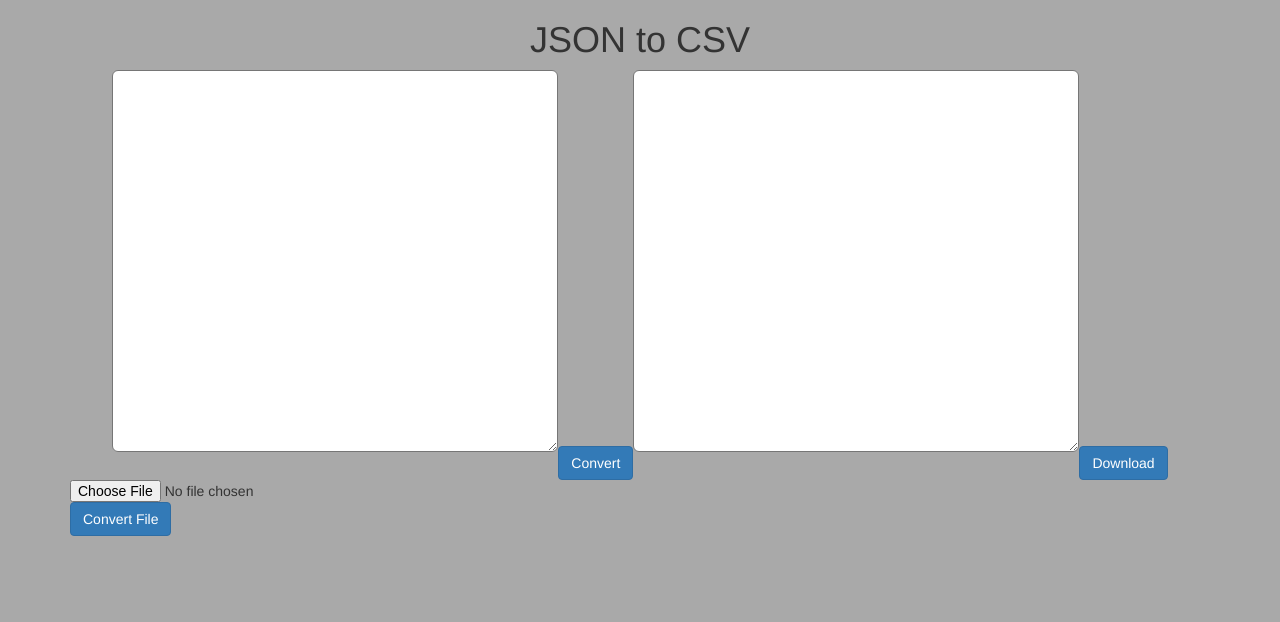
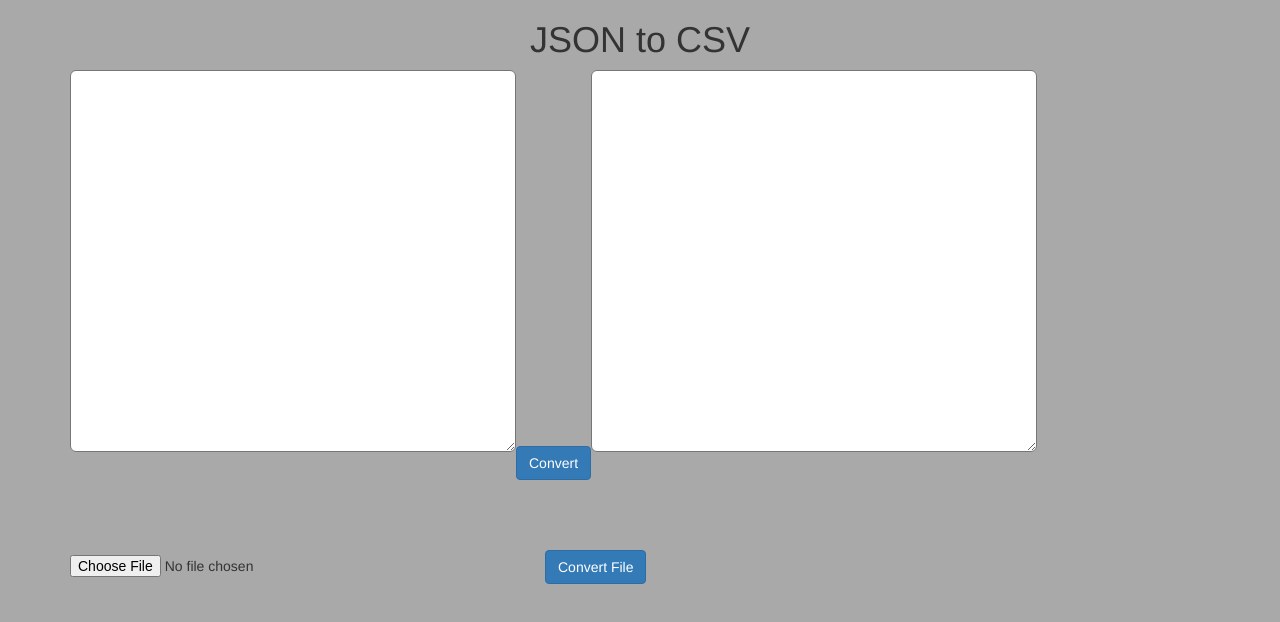
Before and after one commit to melnele/CSVJSON, an Angular app: page / in a window 1280 px wide. Shown: the top 622 px of the page. Built offline with nearby package versions, Linux system fonts and the light colour scheme.

Commit message:
some dep updates and UI changes

```diff
--- a/src/app/app.component.css
+++ b/src/app/app.component.css
@@ -0,0 +1,4 @@
+#file{
+    display: inline-block;
+    width: auto;
+}
--- a/src/app/app.component.html
+++ b/src/app/app.component.html
@@ -1,15 +1,14 @@
 <div class="container">
-  <div style="text-align:center">
-    <h1>{{ title }}</h1>
-  </div>
+  <h1 style="text-align:center">{{ title }}</h1>
 
-  <div style="text-align:center">
+  <div>
     <textarea type="text" id="json" rows="15" cols="38" class="form-group input-lg" [(ngModel)]="json"></textarea>
     <button type="button" class="btn btn-primary" (click)=convert()>Convert</button>
-    <textarea id="csv" rows="15" cols="38" class="form-group input-lg">{{csv}}</textarea>
-    <button type="button" class="btn btn-primary" (click)="downloadFile()">Download</button>
+    <textarea id="csv" rows="15" cols="38" class="form-group input-lg" [(ngModel)]="csv"></textarea>
+    <button *ngIf="csv != ''" type="button" class="btn btn-primary" (click)="downloadFile()">Download</button>
   </div>
-  <input class="input" type="file" (change)="fileChange($event)" placeholder="Upload file" accept=".json">
-
-  <button type="button" class="btn btn-primary" (click)=convert2()>Convert File</button>
+  <form class="form-inline" style="margin-top: 5em">
+    <input id="file" type="file" (change)="fileChange($event)" placeholder="Upload file" accept=".json">
+    <input class="btn btn-primary" type="submit" style="margin-left: 15em" value="Convert File" (click)=convert2()>
+  </form>
 </div>
```
Also changed, not shown: package.json (+15 -15 lines), 1 other file (tests, documents, lock files or other folders).
